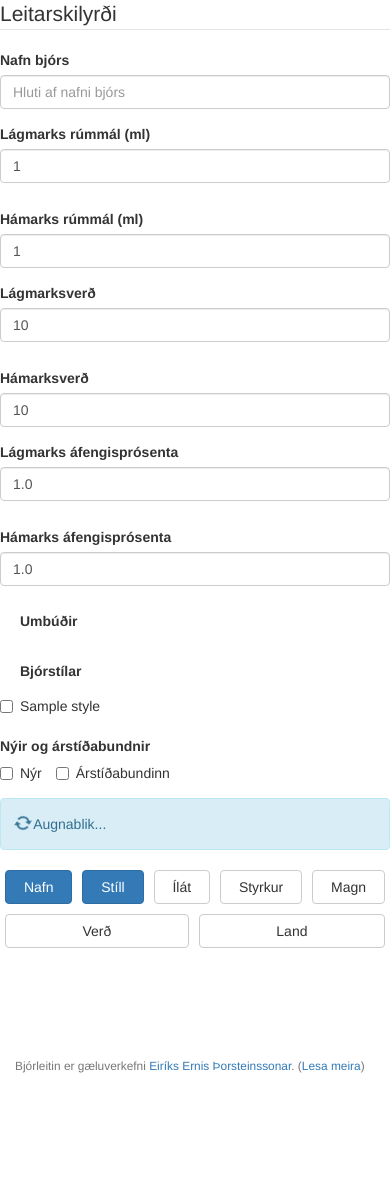
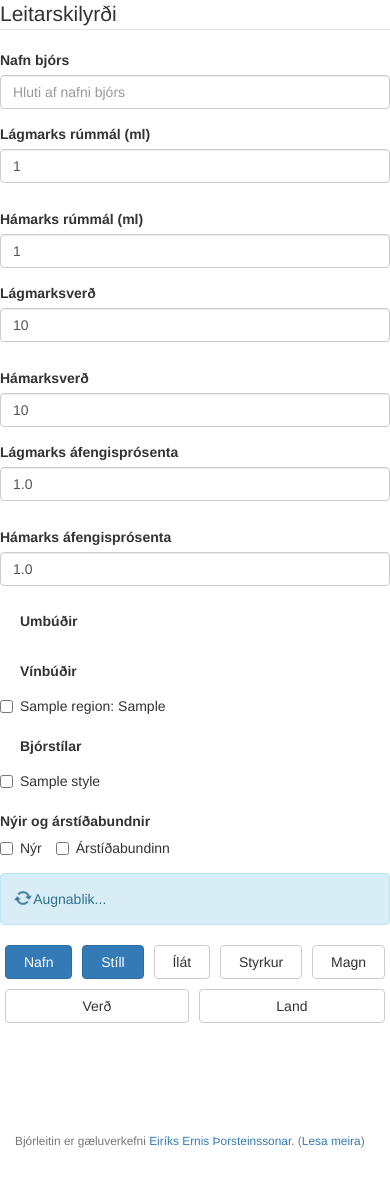
Before and after one commit to Ernir/bjorleitin, a Django app: page / in a window 390 px wide. Shown: the part 347-1540 px from the top of the page. Before the commit the page ends 1420 px from the top, so only its background shows below. Run offline with Django 3.2, Linux system fonts and the light colour scheme; tables that the repository leaves empty hold one stand-in row (values such as "Sample post"); parts of the project's set-up code (start-up, migrations or seed data) failed here and were passed over; some libraries are stand-ins or nearby versions; some web fonts are replaced.

Commit message:
Search by store form functionality added to the main page.

```diff
--- a/beer_search/forms.py
+++ b/beer_search/forms.py
@@ -204,17 +204,17 @@
                 css_class="row"
             ),
             Div(
-                # Div(
-                # Div(
-                #         Field("stores"),
-                #         css_class="checkbox"
-                #     ),
-                #     css_class="col-md-6"
-                # ),
+                Div(
+                    Div(
+                        Field("stores"),
+                        css_class="checkbox collapsible-form"
+                    ),
+                    css_class="col-md-6"
+                ),
                 Div(
                     Div(
                         Field("styles"),
-                        css_class="checkbox"
+                        css_class="checkbox collapsible-form"
                     ),
                     css_class="col-md-6"
                 ),
--- a/static/app.js
+++ b/static/app.js
@@ -87,7 +87,7 @@
 
 function displayResults(jsonData) {
     /*
-    Hides all beer rows not matching the given data.
+     Hides all beer rows not matching the given data.
      */
 
     // Extracting the atvr-IDs of all found beers.
@@ -138,10 +138,10 @@
 }
 
 function updateColumns() {
-    $(".column-control.btn-primary").each(function (k,v){
+    $(".column-control.btn-primary").each(function (k, v) {
         $("." + $(this).val()).show();
     });
-    $(".column-control.btn-default").each(function (k,v){
+    $(".column-control.btn-default").each(function (k, v) {
         $("." + $(this).val()).hide();
     });
 }
@@ -150,10 +150,14 @@
  Listeners
  */
 $("input[type=checkbox]:not(.column-control),input[type=number]").change(getBeers);
-$(".column-control").click(function() {
+$(".column-control").click(function () {
     $(this).toggleClass("btn-primary");
     $(this).toggleClass("btn-default");
     updateColumns();
+});
+$(".collapsible-form").find(".control-label").click(function() {
+    $(this).next().toggleClass("no-display");
+        $(this).find("span").toggleClass("no-display");
 });
 
 // Delayed calls for the text box.
@@ -246,22 +250,46 @@
 
 function makeBeerTable() {
     /*
-    One initial AJAX call to create the list of beers.
+     One initial AJAX call to create the list of beers.
      */
-    $.get("/small-table/", function(data) {
+    $.get("/small-table/", function (data) {
         var $tableContainer = $("#table-container");
         $tableContainer.html(data);
         $("table").tablesorter();
-        $tableContainer.fadeIn("slow", function() {
+        $tableContainer.fadeIn("slow", function () {
             getBeers(true);
             $(".fb-page").show();
         });
     });
 }
 
+function hideOnMobileInitial() {
+    /*
+    A few form elements are hidden on mobile by default.
+     */
+
+    // ToDo: Make this not quite as disgusting.
+    var $labels = $(".collapsible-form").find(".control-label");
+    var rightGlyph = '<span class="glyphicon glyphicon-chevron-right" aria-hidden="true"></span>';
+    var downGlyph = '<span class="glyphicon glyphicon-chevron-down" aria-hidden="true"></span>';
+    var rightGlyphHidden = '<span class="glyphicon glyphicon-chevron-right no-display" aria-hidden="true"></span>';
+    var downGlyphHidden = '<span class="glyphicon glyphicon-chevron-down no-display" aria-hidden="true"></span>';
+
+    var mq = window.matchMedia("(max-width: 991px)");
+    if (mq.matches) {
+        $labels.append(rightGlyph);
+        $labels.append(downGlyphHidden);
+        $labels.next().toggleClass("no-display");
+    } else {
+        $labels.append(rightGlyphHidden);
+        $labels.append(downGlyph);
+    }
+}
+
 function initialize() {
     makeSliders();
     makeBeerTable();
+    hideOnMobileInitial();
 }
 
 $(initialize());
--- a/static/style.css
+++ b/static/style.css
@@ -127,6 +127,12 @@
     font-weight: bold;
 }
 
+/* A simple hiding class */
+
+.no-display {
+    display: none;
+}
+
 /* Indicator to show that you'll be clicking something */
 label:hover {
     text-decoration: underline;
```
